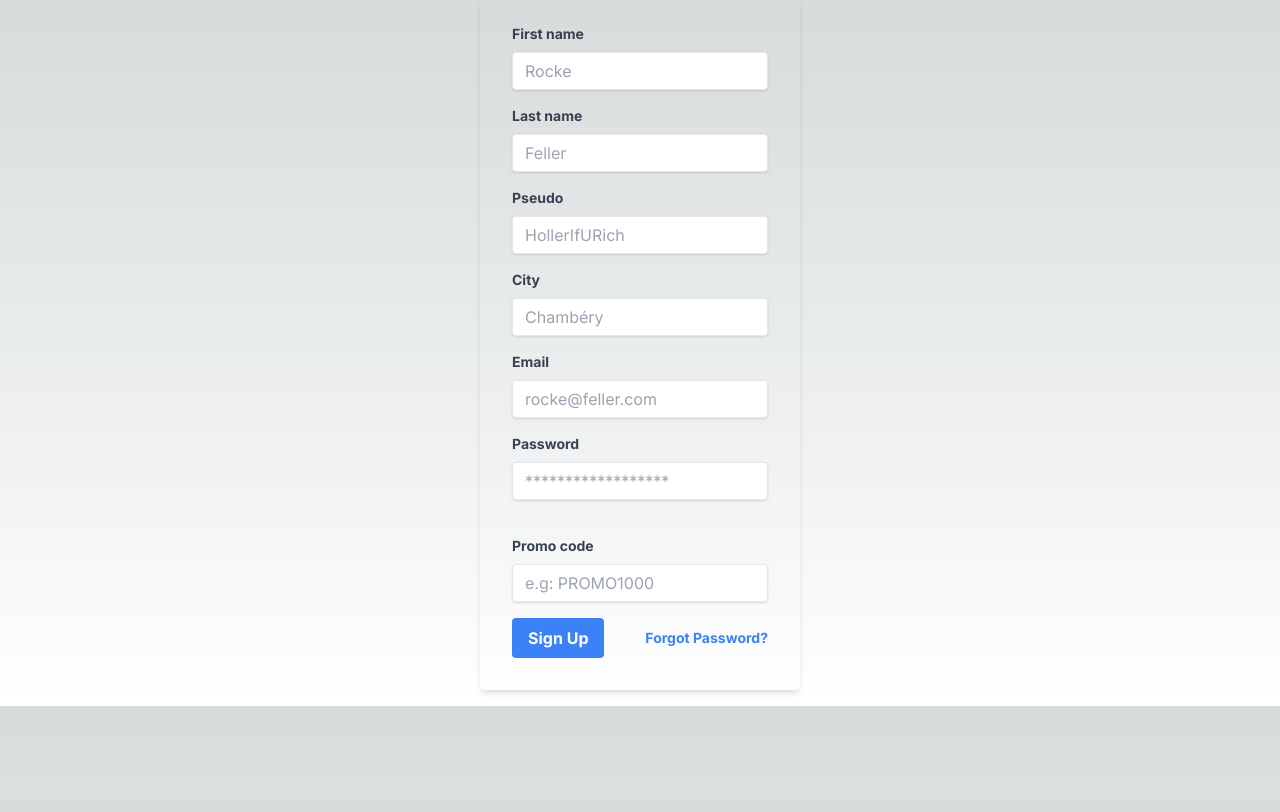
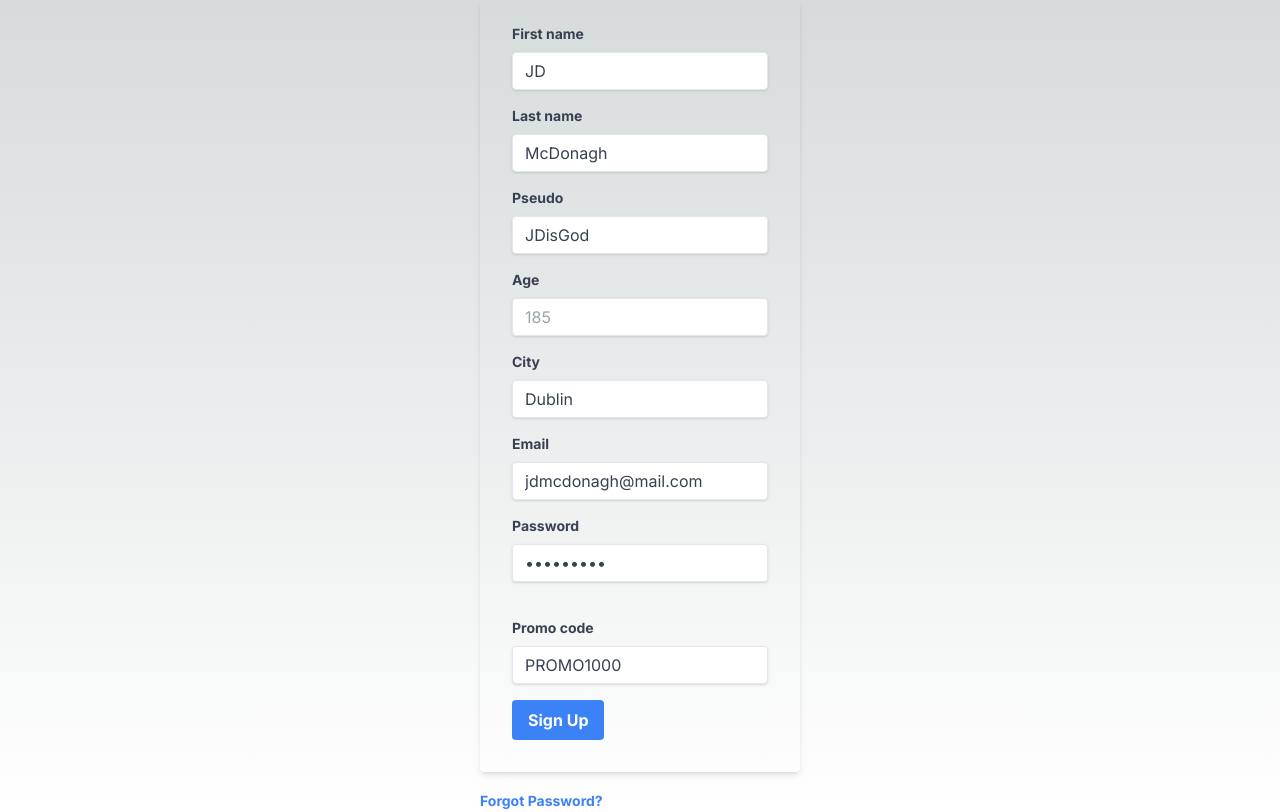
Before and after one commit to Juninho619/cryptcoin, a Next.js app: page /register in a window 1280 px wide. Built offline with nearby package versions, Linux system fonts and the light colour scheme.

Commit message:
fixed this sodding register

```diff
--- a/src/components/RegisterForm.tsx
+++ b/src/components/RegisterForm.tsx
@@ -18,11 +18,21 @@ function RegisterForm() {
 
   const {
     handleSubmit,
+    setError,
     register,
     formState: { errors },
   } = useForm<authProps>({
     mode: "all",
     resolver: yupResolver(schema),
+    defaultValues: {
+      firstName: "JD",
+      lastName: "McDonagh",
+      email: "jdmcdonagh@mail.com",
+      pseudo: "JDisGod",
+      city: "Dublin",
+      promoCode: "PROMO1000",
+      password: "jdRulez7*",
+    },
   });
 
   const onSubmit = (data: authProps) => {
@@ -37,8 +47,12 @@ function RegisterForm() {
           }
         }
       });
-    } catch (e) {
-      console.log("error", e);
+    } catch (error: any) {
+      console.log(error);
+      setError("root", {
+        type: "manual",
+        message: error.response.data.message,
+      });
     }
   };
   return (
@@ -114,6 +128,25 @@ function RegisterForm() {
             />
             {errors?.pseudo && (
               <p className='text-red-500'>{errors.pseudo.message}</p>
+            )}
+          </div>
+          <div className='mb-4'>
+            <label
+              className='block text-gray-700 text-sm font-bold mb-2'
+              htmlFor='last-name'>
+              Age
+            </label>
+            <input
+              className='shadow appearance-none border rounded w-full py-2 px-3 text-gray-700 leading-tight focus:outline-none focus:shadow-outline'
+              id='age'
+              type='number'
+              placeholder='185'
+              {...register("age", {
+                required: "field is mandatory",
+              })}
+            />
+            {errors?.age && (
+              <p className='text-red-500'>{errors.age.message}</p>
             )}
           </div>
           <div className='mb-4'>
@@ -207,23 +240,21 @@ function RegisterForm() {
               <p className='text-red-500'>{errors.promoCode.message}</p>
             )}
           </div>
-
-          <div className='flex items-center justify-between'>
           <button
             className='bg-blue-500 hover:bg-blue-700 text-white font-bold py-2 px-4 rounded focus:outline-none focus:shadow-outline'
-              type='button'>
+            type='submit'>
             Sign Up
           </button>
+        </form>
         <a
           className='inline-block align-baseline font-bold text-sm text-blue-500 hover:text-blue-800'
           href='#'>
           Forgot Password?
         </a>
-          </div>
-        </form>
         <p className='text-center text-gray-500 text-xs'></p>
       </div>
     </div>
   );
 }
+
 export default RegisterForm;
--- a/src/components/crypto/Card.tsx
+++ b/src/components/crypto/Card.tsx
@@ -1,41 +1,40 @@
-import { getAllCrypto } from "@/service/crypto";
-import React, { useEffect, useState } from "react";
+// import { getAllCrypto } from "@/service/crypto";
+// import React, { useEffect, useState } from "react";
 
-const Card = () => {
-    const [cryptoList, setCryptoList] = useState([]);
+// const Card = () => {
+//     const [cryptoList, setCryptoList] = useState([]);
 
-    useEffect(()=>{
-  setCryptoList= getAllCrypto();
-  return setCryptoList.data
-    );
-  }
+//     useEffect(()=>{
+//   setCryptoList= getAllCrypto();
+//   return setCryptoList.data
+//     );
+//   }
 
-  return (
-  <div>
-    { cryptoList && cryptoList.map((crypto)=>{
-      <div className="relative flex w-96 flex-col rounded-xl bg-white bg-clip-border text-gray-700 shadow-md">
-        <div className="relative mx-4 mt-4 h-96 overflow-hidden rounded-xl bg-white bg-clip-border text-gray-700">
-          <img
-            src={crypto.image}
-            className="h-full w-full object-cover" />
-        </div>
-        <div className="p-6">
-          <div className="mb-2 flex items-center justify-between">
-            <p className="block font-sans text-base font-medium leading-relaxed text-blue-gray-900 antialiased">
-              {crypto.name}
-            </p>
-            </div>
-             <div className="mb-2 flex items-center justify-between">
-            <p className="block font-sans text-base font-medium leading-relaxed text-blue-gray-900 antialiased">
-              {crypto.value}
-            </p>
-          </div>
-        </div>
-      </div>
-    }
-  )
-  </div>
-}
+//   return (
+//   <div>
+//     { cryptoList && cryptoList.map((crypto)=>{
+//       <div className="relative flex w-96 flex-col rounded-xl bg-white bg-clip-border text-gray-700 shadow-md">
+//         <div className="relative mx-4 mt-4 h-96 overflow-hidden rounded-xl bg-white bg-clip-border text-gray-700">
+//           <img
+//             src={crypto.image}
+//             className="h-full w-full object-cover" />
+//         </div>
+//         <div className="p-6">
+//           <div className="mb-2 flex items-center justify-between">
+//             <p className="block font-sans text-base font-medium leading-relaxed text-blue-gray-900 antialiased">
+//               {crypto.name}
+//             </p>
+//             </div>
+//              <div className="mb-2 flex items-center justify-between">
+//             <p className="block font-sans text-base font-medium leading-relaxed text-blue-gray-900 antialiased">
+//               {crypto.value}
+//             </p>
+//           </div>
+//         </div>
+//       </div>
+//     }
+//       </div>
+//   )
+// }
 
-
-export default Card;
+// export default Card;
--- a/src/service/auth.ts
+++ b/src/service/auth.ts
@@ -2,11 +2,13 @@ import { authProps, loginProps } from "@/utils/types";
 import axios from "axios";
 
 export async function registerUser(authProps: authProps) {
+  console.log("hey");
+
   let url = `${process.env.NEXT_PUBLIC_API_URL}auth/signup`;
 
   let axiosConfig = {
     headers: {
-      "content-type": "application/x-www-form-urlencoded;charset=utf-8",
+      "content-type": "application/json",
       "Access-Control-Allow-Origin": "*",
       "Access-Control-Allow-Methods": "GET,PUT,POST,DELETE,PATCH,OPTIONS",
     },
@@ -18,6 +20,7 @@ export async function registerUser(authProps: authProps) {
         firstName: authProps.firstName,
         lastName: authProps.lastName,
         pseudo: authProps.pseudo,
+        age: authProps.age,
         city: authProps.city,
         email: authProps.email,
         password: authProps.password,
--- a/src/service/crypto.ts
+++ b/src/service/crypto.ts
@@ -1,5 +1,4 @@
 import axios from "axios";
-import { useState } from "react";
 
 export async function getAllCrypto() {
   let url = `${process.env.NEXT_PUBLIC_API_URL}crypto/all`;
--- a/src/utils/types.ts
+++ b/src/utils/types.ts
@@ -4,6 +4,7 @@ export type authProps = {
   pseudo: string;
   city: string;
   email: string;
+  age: number;
   password: string;
   promoCode?: string;
 };
--- a/src/validations/validationForm.ts
+++ b/src/validations/validationForm.ts
@@ -6,6 +6,7 @@ export const schema = yup.object({
   lastName: yup.string().required("Last name is required"),
   city: yup.string().required("City is required"),
   pseudo: yup.string().required("Pseudo is required"),
+  age: yup.number().required("Honestly state your age"),
   email: yup
     .string()
     .email("Invalid email format")
@@ -16,7 +17,7 @@ export const schema = yup.object({
     .required("Email is required"),
   password: yup
     .string()
-    .required("le champs est obligatoire")
+    .required("le champ est obligatoire")
     .matches(/[a-z]/, "Password must contain at least one lowercase letter")
     .matches(/[A-Z]/, "Password must contain at least one uppercase letter")
     .matches(/[0-9]/, "Password must contain at least one number")
```
Also changed, not shown: src/app/crypto/page.tsx (added, +12 -0 lines). Lines whose indentation alone changed are shown as unchanged.
